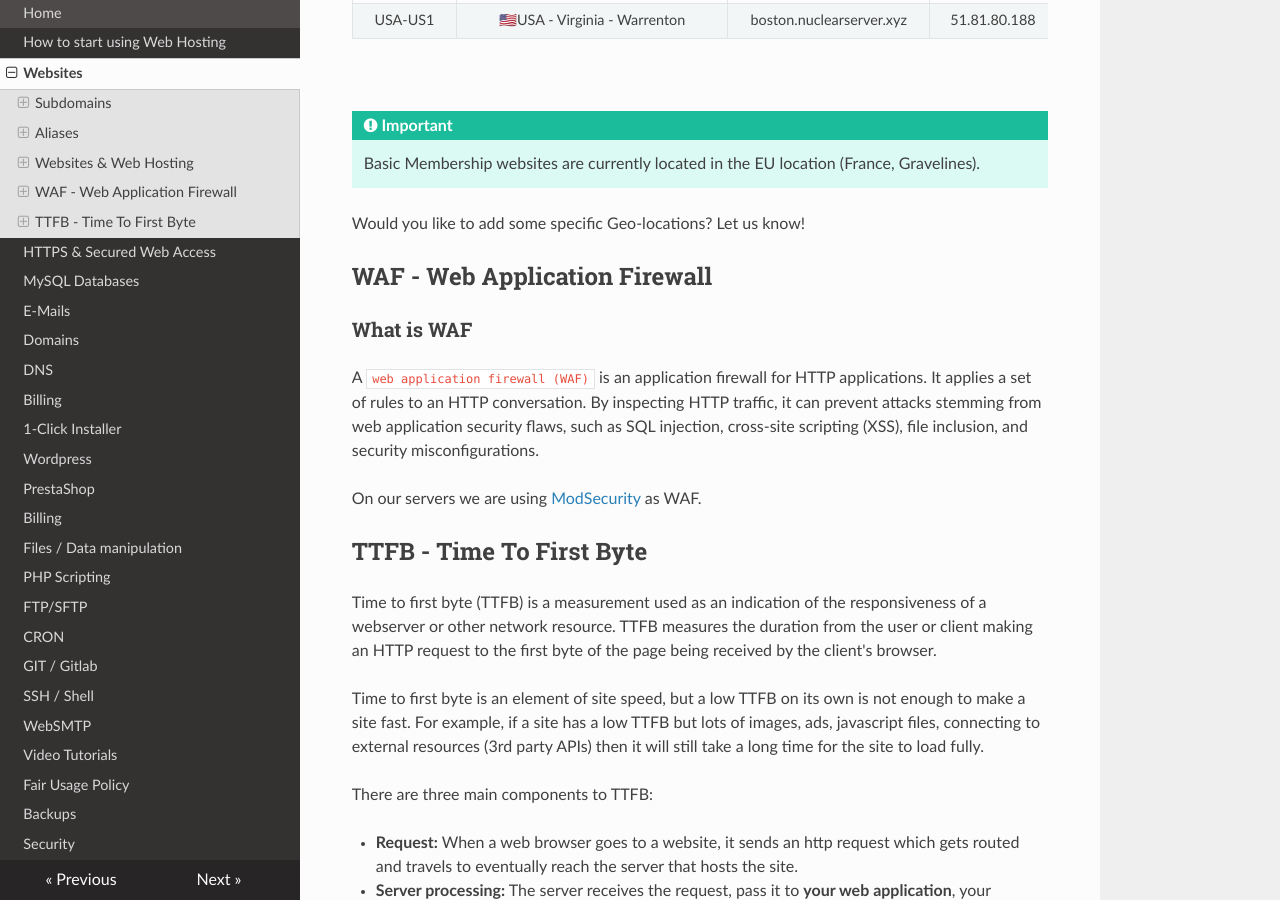
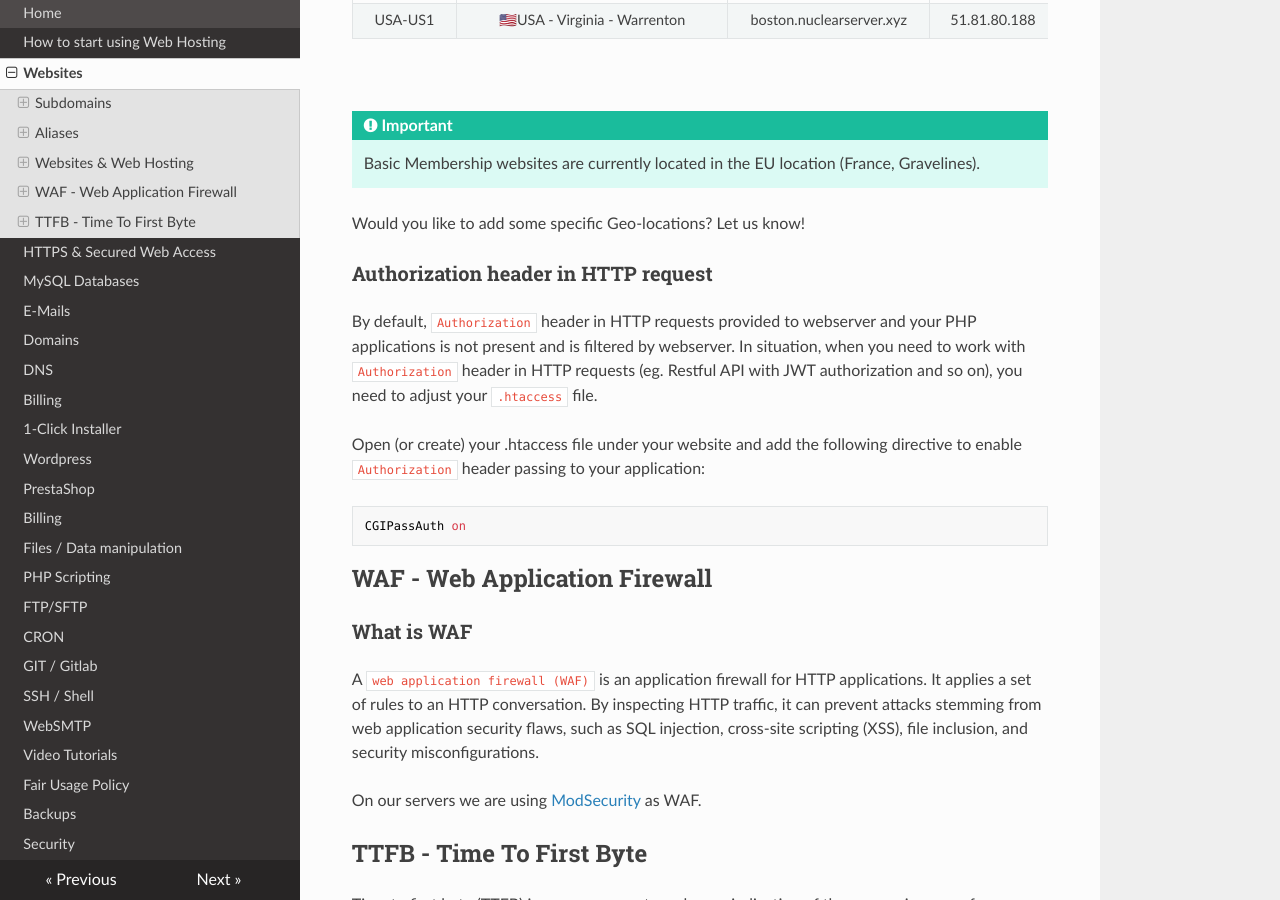
Before and after one commit to nuclearhosting/nh-knowledge-base, an MkDocs documentation site: the page built from docs/websites.md, in a window 1280 px wide and 900 px high, scrolled down 6736 px. Built offline with MkDocs 1.6.1, drawn with Linux system fonts in a browser that asks for light colours; nearby versions of some CDN libraries.

Commit message:
Added paragraph about Authorization header.

````diff
--- a/docs/websites.md
+++ b/docs/websites.md
@@ -190,6 +190,16 @@ Nuclear.Hosting allows you to host your website in many different geo-locations.
 
 Would you like to add some specific Geo-locations? Let us know!
 
+### Authorization header in HTTP request
+
+By default, ```Authorization``` header in HTTP requests provided to webserver and your PHP applications is not present and is filtered by webserver. In situation, when you need to work with ```Authorization``` header in HTTP requests (eg. Restful API with JWT authorization and so on), you need to adjust your ```.htaccess``` file.
+
+Open (or create) your .htaccess file under your website and add the following directive to enable ```Authorization``` header passing to your application:
+
+```
+CGIPassAuth on
+```
+
 ## WAF - Web Application Firewall
 
 ### What is WAF
@@ -248,7 +258,7 @@ You can measure TTFB in Google Chrome / Firefox by launching DevTools. Remember,
 !!! notice
 	Those 3rd party tools are not perfect and results from them are not 100% reliable and guaranteed. Use them with wisdom, as clues rather than mandatory. The results may differs rapidly from test by test and tool by tool.
 
-### How to improve your TTFB
+### How to improve your TTFB
 
 Regarding to our previous explanation of TTFB, there is a several steps you can do to improve your TTFB.
 
````
